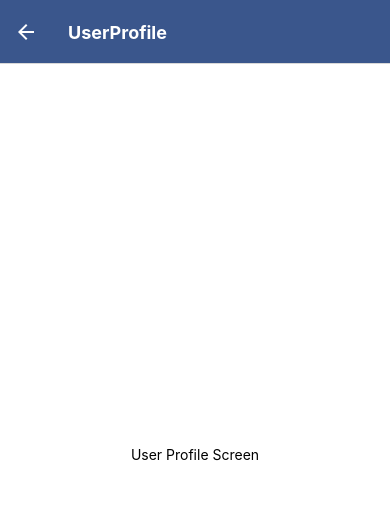
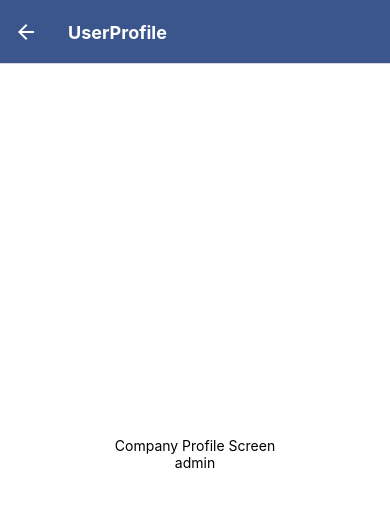
Before and after one commit to Siripat16/SWPractice, a React Native app: screen /UserProfile in a window 390 px wide. Shown: the top 506 px of the page. Built offline with nearby package versions, Linux system fonts and the light colour scheme.

Commit message:
add userRole to everypage

```diff
--- a/App.js
+++ b/App.js
@@ -10,11 +10,9 @@ import RegisterScreen from './screens/RegisterScreen';
 import UserProfileScreen from './screens/UserProfileScreen';
 import CompanyProfileScreen from './screens/CompanyProfileScreen';
 import { Pressable, Text } from 'react-native';
-import { useNavigation } from '@react-navigation/native';
 
-
-
-const Stack = createNativeStackNavigator()
+const Stack = createNativeStackNavigator();
+const userRole = 'admin';  // or 'user'
 
 export default function App() {
   return (
@@ -31,73 +29,35 @@ export default function App() {
           contentStyle: {
             backgroundColor: '#ffffff'
           }
-        }
-
-      }>
-        <Stack.Screen name='Home'
-        component={HomeScreen}
-        // initialParams={{ result: "Initial Result" }}
-        // options={{
-        //   title: "Welcome home",
-        //   headerStyle: {
-        //     backgroundColor: '#6a51ae'
-        //   },
-        //   headerTintColor: '#fff',
-        //   headerTitleStyle: {
-        //     fontWeight: 'bold'
-        //   },
-        //   headerRight: () => (
-        //     <Pressable onPress={() => alert('Menu button pressed!')}>
-        //       <Text style={{color: '#fff', fontSize: 16}}>Menu</Text>
-        //     </Pressable>
-        //   ),
-        //   contentStyle: {
-        //     backgroundColor: '#e8e4f3'
-        //   }
-        // }}
-        />
-        <Stack.Screen name='Login'
-          component={LoginScreen}
-          options={({ route }) => ({
-            title: route.params?.name || 'Login'
+        }}
+      >
+        <Stack.Screen
+          name='Home'
+          component={HomeScreen}
+          initialParams={{ userRole: userRole }}
+          options={({ navigation }) => ({
+            title: "Home",
+            headerTitleStyle: {
+              fontWeight: 'bold'
+            },
+            headerRight: () => (
+              <Pressable onPress={() => {
+                const targetScreen = userRole === 'admin' ? 'CompanyProfile' : 'UserProfile';
+                navigation.navigate(targetScreen, { userRole });
+              }}>
+                <Text style={{ color: '#fff', fontSize: 16 }}>Profile</Text>
+              </Pressable>
+            ),
           })}
         />
-        <Stack.Screen name='Register'
-          component={RegisterScreen}
-          options={({ route }) => ({
-            title: route.params?.name || 'Register'
-          })}
-        />
-        <Stack.Screen name='UserProfile'
-          component={UserProfileScreen}
-          options={({ route }) => ({
-            title: route.params?.name || 'UserProfile'
-          })}
-        />
-        <Stack.Screen name='CompanyProfile'
-          component={CompanyProfileScreen}
-          options={({ route }) => ({
-            title: route.params?.name || 'CompanyProfile'
-          })}
-        />
-        <Stack.Screen name='Dashboard'
-          component={DashboardScreen}
-          options={({ route }) => ({
-            title: route.params?.name || 'Dashboard'
-          })}
-        />
-        <Stack.Screen name='Event'
-          component={EventScreen}
-          options={({ route }) => ({
-            title: route.params?.name || 'Event'
-          })}
-        />
-        <Stack.Screen name='Booking'
-          component={BookingScreen}
-          options={({ route }) => ({
-            title: route.params?.name || 'Booking'
-          })}
-        />
+        {/* Add initialParams to each screen similarly */}
+        <Stack.Screen name='Login' component={LoginScreen} initialParams={{ userRole: userRole }} options={{ title: 'Login' }} />
+        <Stack.Screen name='Register' component={RegisterScreen} initialParams={{ userRole: userRole }} options={{ title: 'Register' }} />
+        <Stack.Screen name='UserProfile' component={UserProfileScreen} initialParams={{ userRole: userRole }} options={{ title: 'UserProfile' }} />
+        <Stack.Screen name='CompanyProfile' component={CompanyProfileScreen} initialParams={{ userRole: userRole }} options={{ title: 'CompanyProfile' }} />
+        <Stack.Screen name='Dashboard' component={DashboardScreen} initialParams={{ userRole: userRole }} options={{ title: 'Dashboard' }} />
+        <Stack.Screen name='Event' component={EventScreen} initialParams={{ userRole: userRole }} options={{ title: 'Event' }} />
+        <Stack.Screen name='Booking' component={BookingScreen} initialParams={{ userRole: userRole }} options={{ title: 'Booking' }} />
       </Stack.Navigator>
     </NavigationContainer>
   );
--- a/screens/BookingScreen.js
+++ b/screens/BookingScreen.js
@@ -1,14 +1,14 @@
 import { View, Text, StyleSheet } from 'react-native';
 
 export default function BookingScreen({route}) {
-    const { bookingID, eventID, type, user } = route.params;
+    const { bookingID, eventID, type, userRole } = route.params;
     return (
         <View style={styles.container}>
             <Text style={styles.header}>Booking Screen</Text>
             {type === 'event' && <Text>Event ID: {eventID}</Text>}
             {type === 'booking' && <Text>Booking ID: {bookingID}</Text>}
             {type === 'create' && <Text>Create New Booking</Text>}
-            <Text>User Role: {user}</Text>
+            <Text>User Role: {userRole}</Text>
         </View>
     );
 }
--- a/screens/CompanyProfileScreen.js
+++ b/screens/CompanyProfileScreen.js
@@ -1,10 +1,11 @@
 import { View, Text, StyleSheet } from 'react-native';
 
-export default function CompanyProfileScreen() {
-
+export default function CompanyProfileScreen({ route }) {
+    const { userRole } = route.params;
     return (
         <View style={styles.container}>
             <Text>Company Profile Screen</Text>
+            <Text>{userRole}</Text>
         </View>
     );
 }
--- a/screens/DashboardScreen.js
+++ b/screens/DashboardScreen.js
@@ -1,9 +1,8 @@
 import React from 'react';
 import { View, Text, StyleSheet, ScrollView, SafeAreaView, Image, TouchableOpacity  } from 'react-native';
 
-export default function DashboardScreen( {navigation})  {
-    const userRole = 'user';
-    // const userRole = 'admin';
+export default function DashboardScreen( {navigation, route})  {
+    const { userRole } = route.params;
     const eventData = [
         {
             eventID: 'e123456',
@@ -77,7 +76,7 @@ export default function DashboardScreen( {navigation})  {
                 contentContainerStyle={styles.scrollViewContainer}
             >
                 {eventData.map((event, index) => (
-                    <TouchableOpacity key={index} onPress={() => navigation.navigate('Booking', { eventID: event.eventID, type: 'event', user: userRole })}>
+                    <TouchableOpacity key={index} onPress={() => navigation.navigate('Booking', { eventID: event.eventID, type: 'event'})}>
                         <View style={styles.box}>
                             <Image source={{ uri: event.CompanyInfo.Image }} style={styles.image} />
                             <Text style={styles.eventName}>{event.eventName}</Text>
@@ -89,7 +88,7 @@ export default function DashboardScreen( {navigation})  {
             <Text style={styles.header}>Your Bookings</Text>
             <ScrollView style={styles.bookingScrollView}>
                 {bookingData.map((booking, index) => (
-                    <TouchableOpacity key={index} onPress={() => navigation.navigate('Booking', { bookingID: booking.bookingID, type: 'booking', user: userRole })}>
+                    <TouchableOpacity key={index} onPress={() => navigation.navigate('Booking', { bookingID: booking.bookingID, type: 'booking'})}>
                         <View style={styles.bookingBox}>
                             <Text style={styles.bookingDate}>{booking.date}</Text>
                             <Text style={styles.bookingCompanyName}>{booking.companyName}</Text>
--- a/screens/EventScreen.js
+++ b/screens/EventScreen.js
@@ -1,10 +1,11 @@
 import { View, Text, StyleSheet } from 'react-native';
 
-export default function EventScreen() {
-
+export default function EventScreen({ route }) {
+    const { userRole } = route.params;
     return (
         <View style={styles.container}>
-            <Text>Event Screen</Text>
+            <Text>Company Profile Screen</Text>
+            <Text>{userRole}</Text>
         </View>
     );
 }
--- a/screens/HomeScreen.js
+++ b/screens/HomeScreen.js
@@ -6,8 +6,10 @@ import { View, Text, StyleSheet, Button } from 'react-native';
 export default function HomeScreen({ navigation, route }) {
     //Navigation hook
     // const navigation = useNavigation()
+    const { userRole } = route.params;
     return (
         <View style={styles.container}>
+            <Text>User Role: {userRole} </Text>
             <Text style={styles.text}>Home Screen</Text>
             <Button
                 title="Go to Dashboard"
--- a/screens/LoginScreen.js
+++ b/screens/LoginScreen.js
@@ -1,10 +1,11 @@
 import { View, Text, StyleSheet } from 'react-native';
 
-export default function LoginScreen() {
-
+export default function LoginScreen({ route }) {
+    const { userRole } = route.params;
     return (
         <View style={styles.container}>
-            <Text>Login Screen</Text>
+            <Text>Company Profile Screen</Text>
+            <Text>{userRole}</Text>
         </View>
     );
 }
--- a/screens/RegisterScreen.js
+++ b/screens/RegisterScreen.js
@@ -1,10 +1,11 @@
 import { View, Text, StyleSheet } from 'react-native';
 
-export default function RegisterScreen() {
-
+export default function RegisterScreen({ route }) {
+    const { userRole } = route.params;
     return (
         <View style={styles.container}>
-            <Text>Register Screen</Text>
+            <Text>Company Profile Screen</Text>
+            <Text>{userRole}</Text>
         </View>
     );
 }
--- a/screens/UserProfileScreen.js
+++ b/screens/UserProfileScreen.js
@@ -1,10 +1,11 @@
 import { View, Text, StyleSheet } from 'react-native';
 
-export default function UserProfileScreen() {
-
+export default function UserProfileScreen({ route }) {
+    const { userRole } = route.params;
     return (
         <View style={styles.container}>
-            <Text>User Profile Screen</Text>
+            <Text>Company Profile Screen</Text>
+            <Text>{userRole}</Text>
         </View>
     );
 }
```
